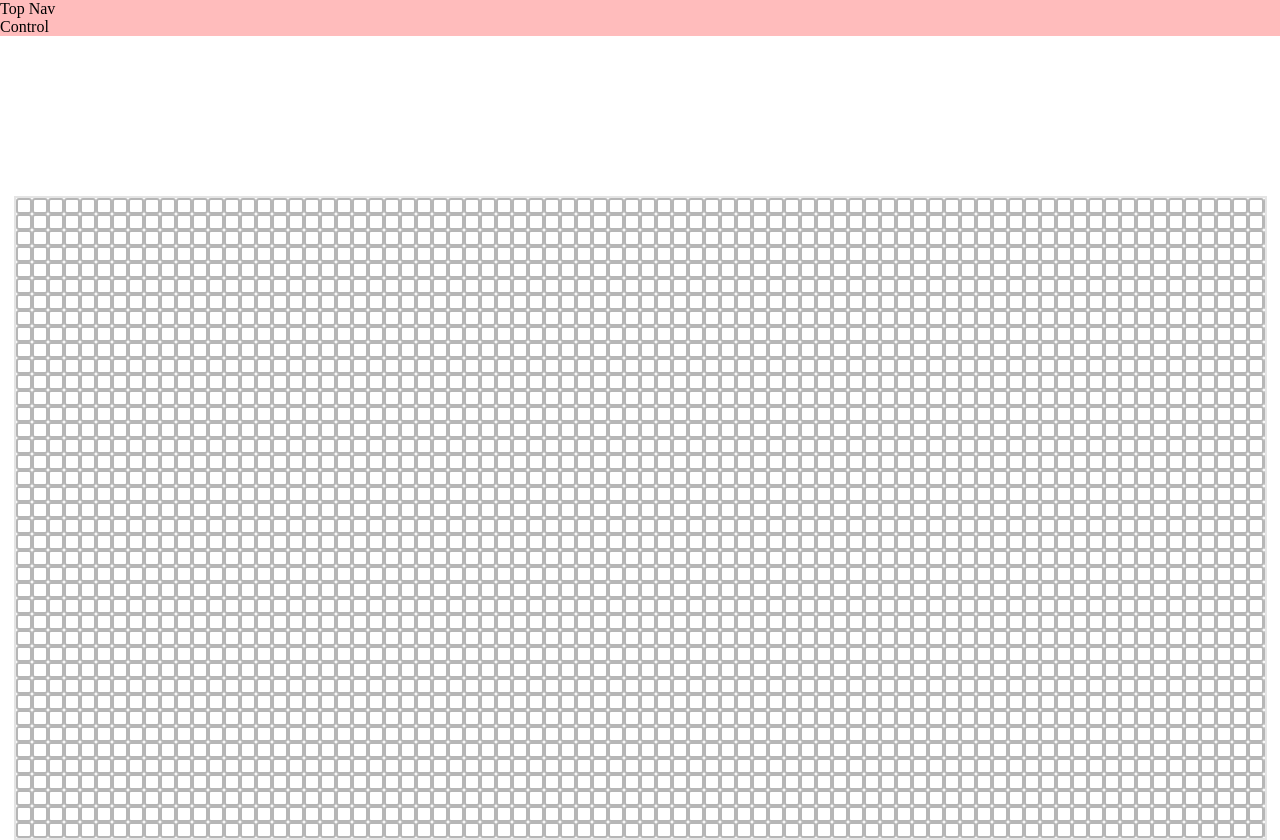
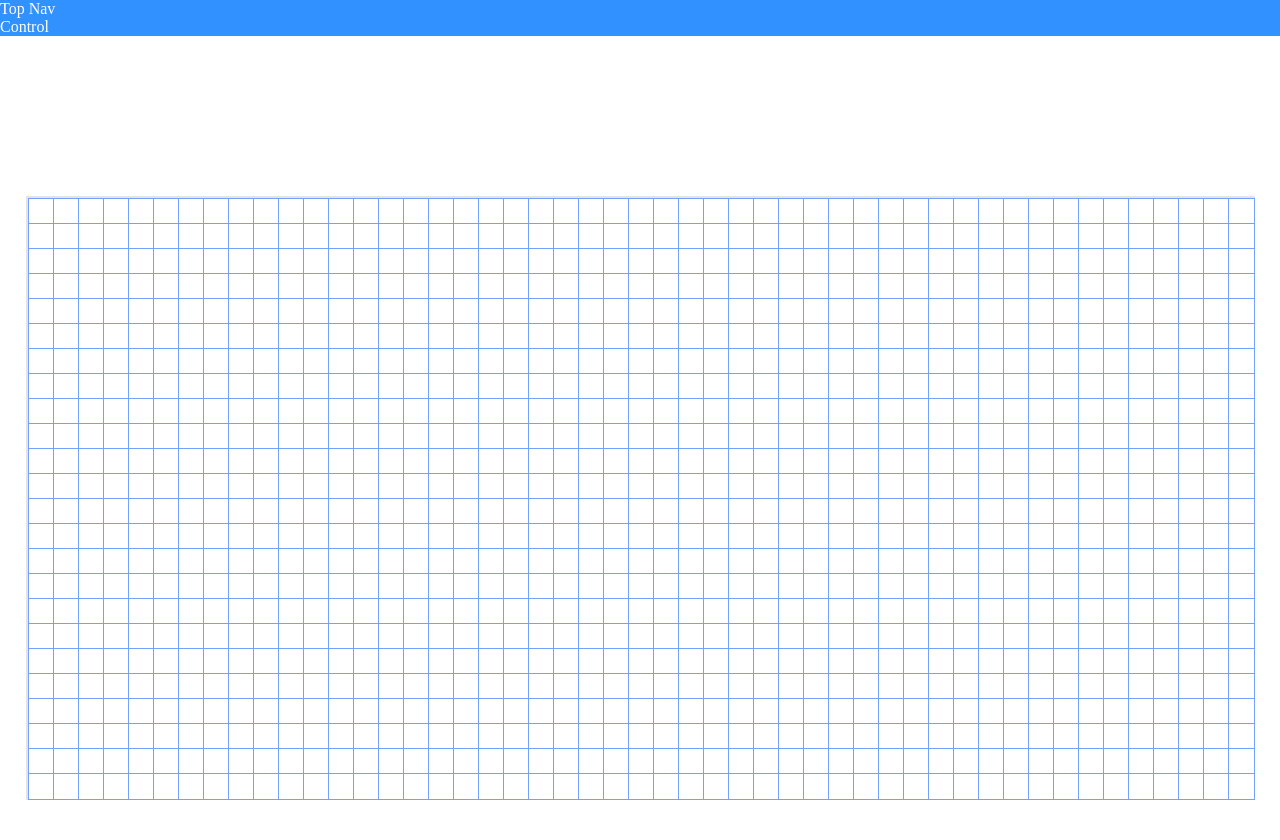
Before and after one commit to Suman196pokhrel/JS-Vis, a plain HTML site: page index.html in a window 1280 px wide. After the commit the page ends 800 px from the top, so only its background shows below. Drawn offline with Linux system fonts and the light colour scheme.

Commit message:
added grid animation on load

```diff
--- a/js/main.js
+++ b/js/main.js
@@ -14,11 +14,15 @@ function init() {
     let rootWidth = root.offsetWidth;
     let rootHeight = root.offsetHeight;
 
-    let boxHeight = 12;
-    let boxWidth = 12;
+    let boxHeight = 25;
+    let boxWidth = 25;
 
-    let rows = Math.ceil(rootHeight / boxHeight);
-    let cols = Math.ceil(rootWidth / boxWidth);
+    let m = 0;
+    let boxSizeWithMarginWidth = boxWidth + (2 * m);
+    let boxSizeWithMarginHeight = boxHeight + (2 * m);
+
+    let rows = Math.floor(rootHeight / boxSizeWithMarginHeight);
+    let cols = Math.floor(rootWidth / boxSizeWithMarginWidth);
 
     generateGrid(root, rows, cols, boxWidth, boxHeight);
 }
@@ -27,15 +31,7 @@ function init() {
 
 
 
+
 window.addEventListener('load', () => {
     init()
 })
-
-window.addEventListener('resize', () => {
-    clearTimeout(resizeTimeout);
-    resizeTimeout = setTimeout(() => {
-        root.innerHTML = ''
-        init()
-    }, 500)
-
-})
--- a/js/utils/grid.js
+++ b/js/utils/grid.js
@@ -1,6 +1,6 @@
 
 export function generateBox(rowId, colId, boxWidth, boxHeight) {
-    let m = 2
+    let m = 0
     let boxSieWidthMarrgin = boxWidth + (2 * m)
 
 
@@ -15,6 +15,17 @@ export function generateBox(rowId, colId, boxWidth, boxHeight) {
 }
 
 
+
+function animateBoxes(box, i, j) {
+    setTimeout(() => {
+        requestAnimationFrame(() => {
+            box.classList.add('box-animate');
+            console.log(`animated = >${i} , ${j}`)
+
+        })
+    }, 150)
+}
+
 export function generateGrid(root, rows, cols, boxWidth, boxHeight) {
     const fragment = document.createDocumentFragment();
 
@@ -24,6 +35,7 @@ export function generateGrid(root, rows, cols, boxWidth, boxHeight) {
             const box = generateBox(i, j, boxWidth, boxHeight);
             fragment.appendChild(box);
 
+            animateBoxes(box, i, j)
 
 
 
--- a/style.css
+++ b/style.css
@@ -12,36 +12,46 @@ body {
 
   .nav{
     width: 100%;
-    background-color: rgba(255, 0, 0, 0.264);
+    background-color: rgb(48, 145, 255);
+    color: white;
   }
 
 
   #root{
-    padding: 10px;
     margin-top: 20vh;
-    padding: 20px;
     border: 2px solid rgb(228, 228, 228);
     position: relative;
-    overflow: hidden;
-    width: 1209px;
+    width: 1225px;
     height: 600px;
+    /* display: flex;
+    align-items: center;
+    justify-content: center; */
+    /* background-color: red; */
 
   }
 
 
   .box{
     position: absolute;
-    border: 2px solid rgb(182, 182, 182);
+    border: 1px solid rgb(114, 161, 255);
     display: flex;
     align-items: center;
     justify-content: center;
-    border-radius: 3px;
+    /* border-radius: 3px; */
     background-color: white;
-    transition: border 0.2s;
+    transform: scale(0);
+    transition: transform 0.2s; /* Adjust the duration as needed */
 
   }
 
   .box:hover{
-    border: 2px solid rgb(55, 55, 55);
+    /* border: 2px solid rgb(55, 55, 55); */
+    background-color: black;
+    cursor:pointer;
 
   }
+
+
+.box-animate {
+    transform: scale(1);
+}
```
